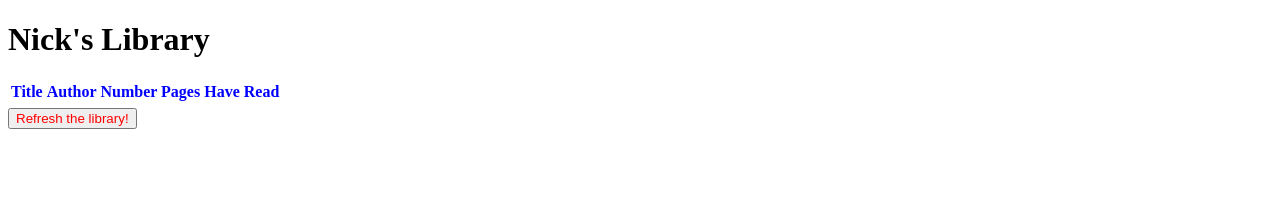
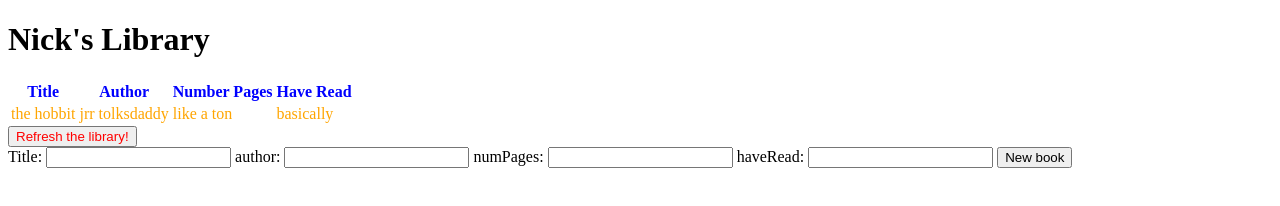
Before and after one commit to nksacayan/odin-library-project, a plain HTML site: page index.html in a window 1280 px wide. Both pictures are taken after a click on the button "Refresh the library!". Drawn offline with Linux system fonts and the light colour scheme.

Commit message:
github green lmao

```diff
--- a/index.html
+++ b/index.html
@@ -10,12 +10,15 @@
 <body>
     <h1>Nick's Library</h1>
     <table id="library-table">
+      <thead>
         <tr class="table-header-row">
           <th>Title</th>
           <th>Author</th>
           <th>Number Pages</th>
           <th>Have Read</th>
         </tr>
+      </thead>
+      <tbody>
         <tr class="library-content-row">
           <td>Test Title</td>
           <td>Jack Russell</td>
@@ -34,9 +37,22 @@
           <td>Me</td>
           <td>Me</td>
         </tr>
-      </table>
+      </tbody>
+    </table>
 
     <button id="myButton">Refresh the library!</button>
 
+    <form>
+      <label for="title">Title: </label>
+      <input type="text" id="title" name="title">
+      <label for="author">author: </label>
+      <input type="text" id="author" name="author">
+      <label for="numPages">numPages: </label>
+      <input type="text" id="numPages" name="numPages">
+      <label for="haveRead">haveRead: </label>
+      <input type="text" id="haveRead" name="haveRead">
+      <button type="button" id="newBookButton">New book</button>
+    </form>
+
 </body>
 </html>
--- a/script.js
+++ b/script.js
@@ -23,23 +23,23 @@ function displayBook(book) {
     tableRow.className = "library-content-row";
 
     let titleData = document.createElement('td');
-    titleData.content = book.title;
+    titleData.textContent = book.title;
     tableRow.append(titleData);
 
     let authorData = document.createElement('td');
-    authorData.content = book.author;
+    authorData.textContent = book.author;
     tableRow.append(authorData);
 
     let numPagesData = document.createElement('td');
-    numPagesData.content = book.numPages;
+    numPagesData.textContent = book.numPages;
     tableRow.append(numPagesData);
 
     let haveReadData = document.createElement('td');
-    haveReadData.content = book.haveRead;
+    haveReadData.textContent = book.haveRead;
     tableRow.append(haveReadData);
 
-    const libraryTable = document.querySelector("#library-table");
-    libraryTable.append(tableRow);
+    const libraryTable = document.querySelector("tbody");
+    libraryTable.appendChild(tableRow);
 }
 
 function displayLibrary() {
@@ -60,6 +60,17 @@ function onRefreshBooksClicked() {
     displayLibrary();
 }
 
+const newBookButton = document.querySelector("#newBookButton");
+newBookButton.addEventListener("click", () => {
+    let titleInput = document.querySelector("#title");
+    let authorInput = document.querySelector("#author");
+    let numPagesInput = document.querySelector("#numPages");
+    let haveReadInput = document.querySelector("#haveRead");
+
+    myLibrary.push(new Book(titleInput.value, authorInput.value, numPagesInput.value, haveReadInput.value));
+    onRefreshBooksClicked();
+});
+
 const button = document.querySelector("#myButton");
 button.addEventListener("click", () => {
     onRefreshBooksClicked();
--- a/style.css
+++ b/style.css
@@ -6,6 +6,10 @@
     color: blue;
 }
 
-.library-content-row {
+/* .library-content-row {
     color: green;
+} */
+
+tbody {
+    color: orange;
 }
```
